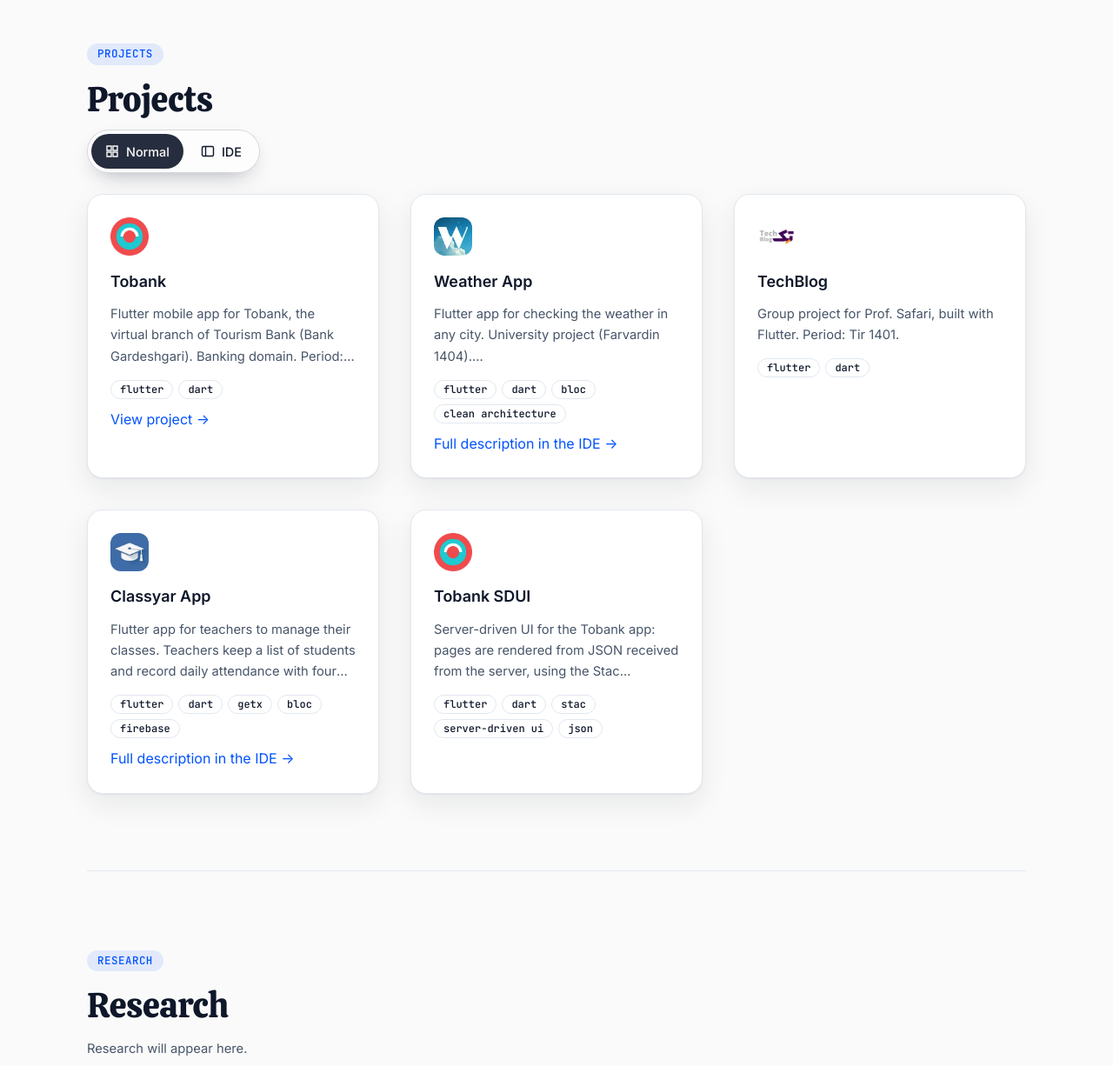
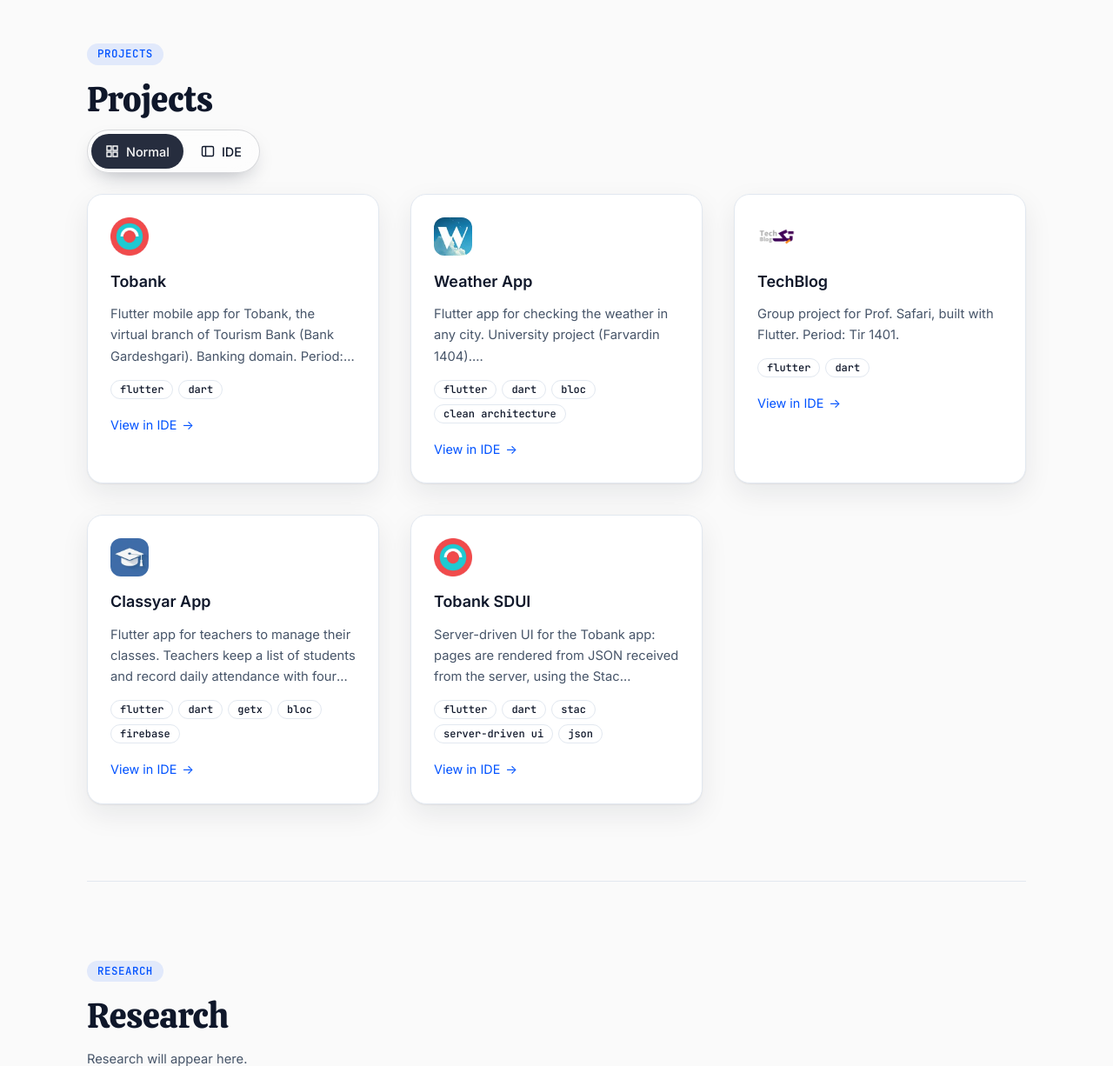
Before and after one commit to Sureiamdiamond/portfolio, a PHP site: page / in a window 1280 px wide. Shown: the part 2375-3601 px from the top of the page at 87% size. Run offline with PHP 8.4, Linux system fonts and the light colour scheme.

Commit message:
Open the GitHub or store link when a project card is tapped
A project card's title is now its main link: GitHub first, then the website or store links, and the IDE view only when there is no external link. The title link covers the whole card, and a separate View in IDE button sits above it. The link keeps a real anchor and a visible focus ring for keyboard users.

Co-Authored-By: Claude Haiku 5.5 <noreply@anthropic.com>
Claude-Session: https://claude.ai/code/session_01FSKdZ7oERHWvy9Fd41LVKs

```diff
--- a/assets/style.css
+++ b/assets/style.css
@@ -192,6 +192,14 @@ html[data-projects-view="ide"] #view-normal { display: none !important; }
 html[data-projects-view="normal"] .pt-window { display: none !important; }
 .pv-normal { margin-top: 8px; }
 .pv-normal .grid { gap: 36px; }
+.pcard { position: relative; }
+/* The title link covers the whole card, so a tap anywhere opens the main link. The IDE button sits above it. */
+.pcard-link { color: inherit; text-decoration: none; }
+.pcard-link::after { content: ""; position: absolute; inset: 0; border-radius: inherit; }
+.pcard-link:focus-visible { outline: none; }
+.pcard:has(.pcard-link:focus-visible) { outline: 2px solid var(--accent); outline-offset: 3px; }
+.pcard-ide { position: relative; z-index: 1; display: inline-flex; align-items: center; gap: 6px; margin-top: 8px; font-size: .9rem; }
+.pcard-ide:focus-visible { outline: 2px solid var(--accent); outline-offset: 3px; border-radius: 6px; }
 .pcard-shot { margin: 0 0 14px; }
 .pcard-summary { display: -webkit-box; -webkit-line-clamp: 3; -webkit-box-orient: vertical; overflow: hidden; white-space: normal; }
 .pcard-shot img, .pcard-shots img { display: block; width: 100%; aspect-ratio: 16 / 10; object-fit: cover; border-radius: 10px; border: 1px solid var(--border); }
--- a/i18n.php
+++ b/i18n.php
@@ -29,6 +29,7 @@ const STRINGS = [
         'email' => 'Email',
         'location' => 'Location',
         'view_project' => 'View project',
+        'view_in_ide' => 'View in IDE',
         'back_to_top' => 'Back to top',
         'full_description' => 'Full description in the IDE',
         'open_pdf' => 'Open PDF',
@@ -83,6 +84,7 @@ const STRINGS = [
         'email' => 'ایمیل',
         'location' => 'موقعیت',
         'view_project' => 'مشاهده پروژه',
+        'view_in_ide' => 'مشاهده در IDE',
         'back_to_top' => 'بازگشت به بالای صفحه',
         'full_description' => 'توضیحات کامل در IDE',
         'open_pdf' => 'باز کردن PDF',
--- a/index.php
+++ b/index.php
@@ -256,12 +256,20 @@ $personData = array_filter($personData, fn($v) => $v !== null && $v !== []);
     <div class="pv-normal" id="view-normal">
       <div class="grid">
         <?php foreach ($projects as $p): $shots = $projectShots[$p['id']] ?? []; ?>
+          <?php
+            // The title is the card's main link: GitHub first, then the website or store, and the IDE view when there is no external link.
+            $primary = '';
+            foreach (['github_url', 'url', 'playstore_url', 'appstore_url', 'bazaar_url'] as $key) {
+                $candidate = trim((string) ($p[$key] ?? ''));
+                if (preg_match('#^https?://#i', $candidate)) { $primary = $candidate; break; }
+            }
+          ?>
           <article class="card pcard" data-kind="<?= e($p['kind']) ?>">
             <?php if ($shots): ?>
               <figure class="pcard-shot"><img src="<?= e($shots[0]) ?>" alt="" loading="lazy"></figure>
             <?php endif; ?>
             <?= project_tile($p) ?>
-            <h3><?= e(loc($p, 'title', $lang)) ?></h3>
+            <h3><?php if ($primary !== ''): ?><a class="pcard-link" href="<?= e($primary) ?>" target="_blank" rel="noopener"><?= e(loc($p, 'title', $lang)) ?></a><?php else: ?><a class="pcard-link" href="#projects-ide"><?= e(loc($p, 'title', $lang)) ?></a><?php endif; ?></h3>
             <p class="muted pcard-summary"><?= nl2br(e(loc($p, 'summary', $lang))) ?></p>
             <?php $tags = array_filter(array_map('trim', explode(',', (string) $p['tags']))); ?>
             <?php if ($tags): ?>
@@ -270,11 +278,7 @@ $personData = array_filter($personData, fn($v) => $v !== null && $v !== []);
             <?php if (count($shots) > 1): ?>
               <ul class="pcard-shots"><?php foreach (array_slice($shots, 1) as $more): ?><li><img src="<?= e($more) ?>" alt="" loading="lazy"></li><?php endforeach; ?></ul>
             <?php endif; ?>
-            <?php if ($p['url']): ?>
-              <a href="<?= e($p['url']) ?>" target="_blank" rel="noopener"><?= e(t('view_project', $lang)) ?> <span class="arr" aria-hidden="true">→</span></a>
-            <?php elseif (mb_strlen(loc($p, 'summary', $lang)) > 160): ?>
-              <a href="#projects-ide"><?= e(t('full_description', $lang)) ?> <span class="arr" aria-hidden="true">→</span></a>
-            <?php endif; ?>
+            <a class="pcard-ide" href="#projects-ide"><?= e(t('view_in_ide', $lang)) ?> <span class="arr" aria-hidden="true">→</span></a>
           </article>
         <?php endforeach; ?>
       </div>
```
